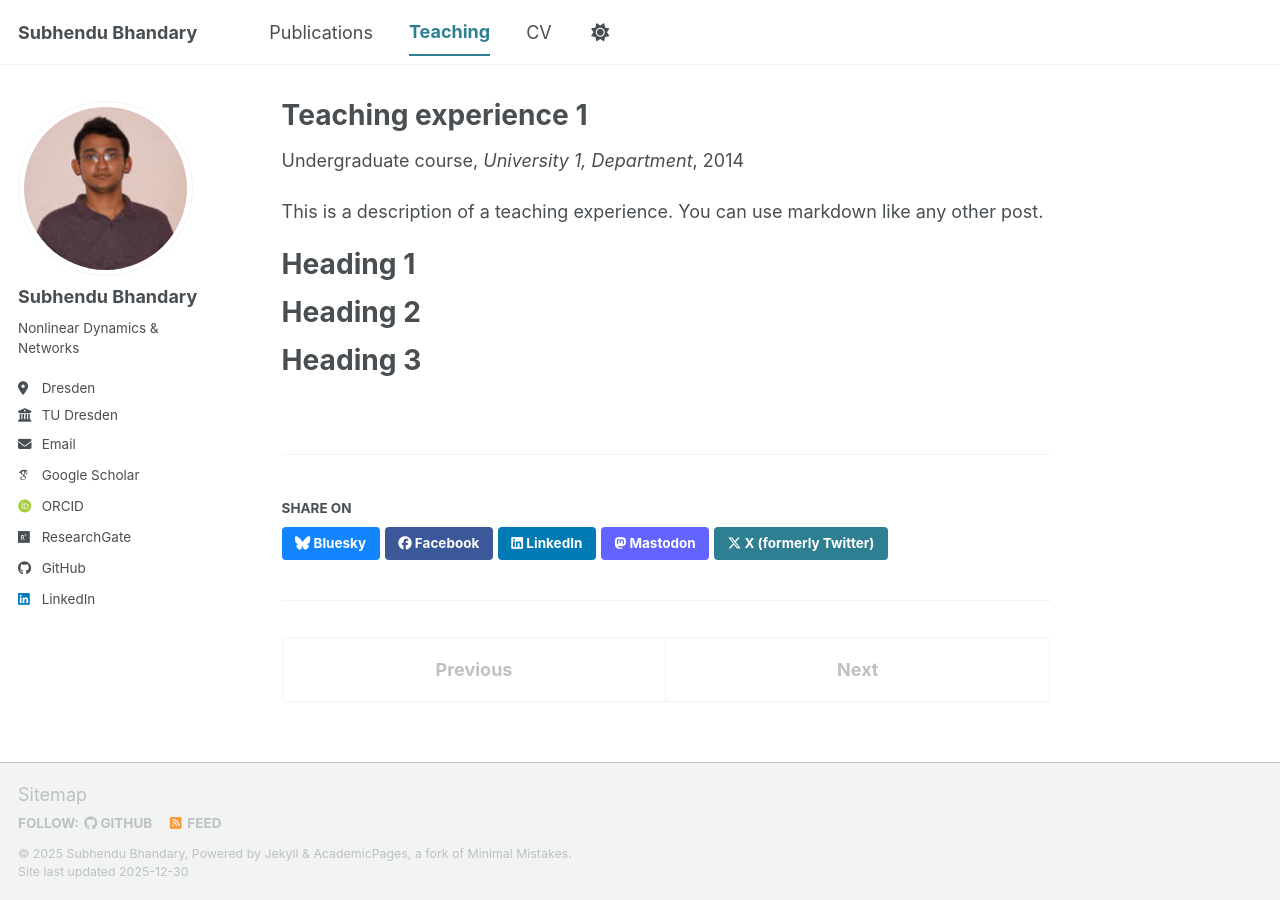
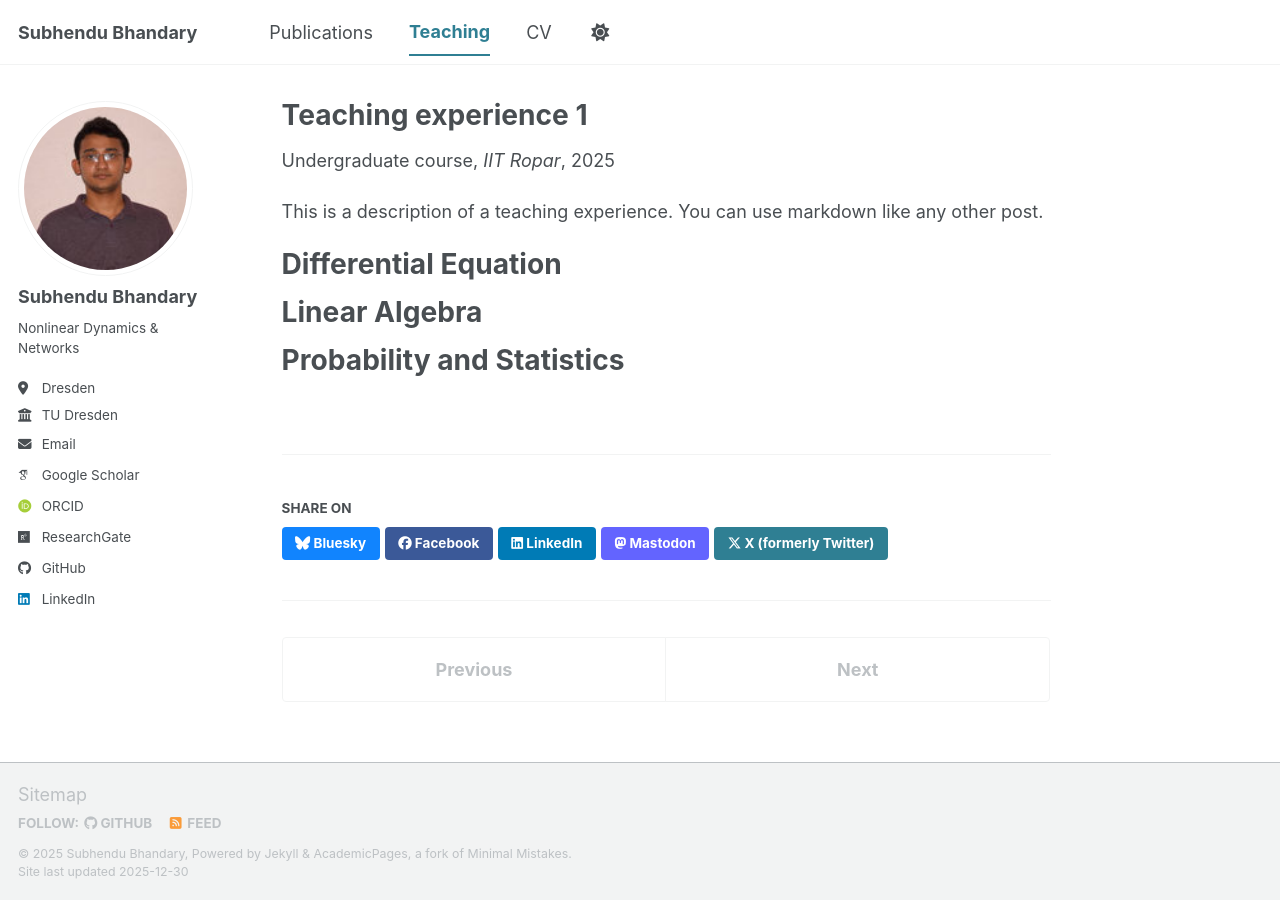
Before and after one commit to subhendu-math/subhendu-math.github.io, a Jekyll site: the page built from _teaching/2014-spring-teaching-1.md, in a window 1280 px wide. Built offline with Jekyll 4.4.1, drawn with Linux system fonts in a browser that asks for light colours; some web fonts are replaced; a script bundle is joined from its source files by our own code; library files that are not in the unit come from our copies.

Commit message:
Update teaching venue and course headings

```diff
--- a/_teaching/2014-spring-teaching-1.md
+++ b/_teaching/2014-spring-teaching-1.md
@@ -3,18 +3,18 @@ title: "Teaching experience 1"
 collection: teaching
 type: "Undergraduate course"
 permalink: /teaching/2014-spring-teaching-1
-venue: "University 1, Department"
-date: 2014-01-01
-location: "City, Country"
+venue: "IIT Ropar"
+#date: 2018-01-01
+#location: "City, Country"
 ---
 
 This is a description of a teaching experience. You can use markdown like any other post.
 
-Heading 1
+Differential Equation
 ======
 
-Heading 2
+Linear Algebra
 ======
 
-Heading 3
+Probability and Statistics
 ======
```
